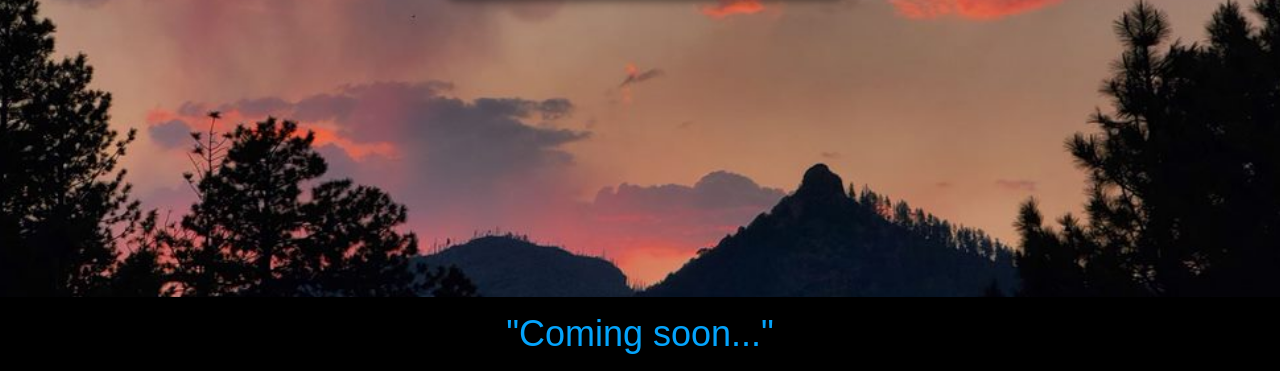
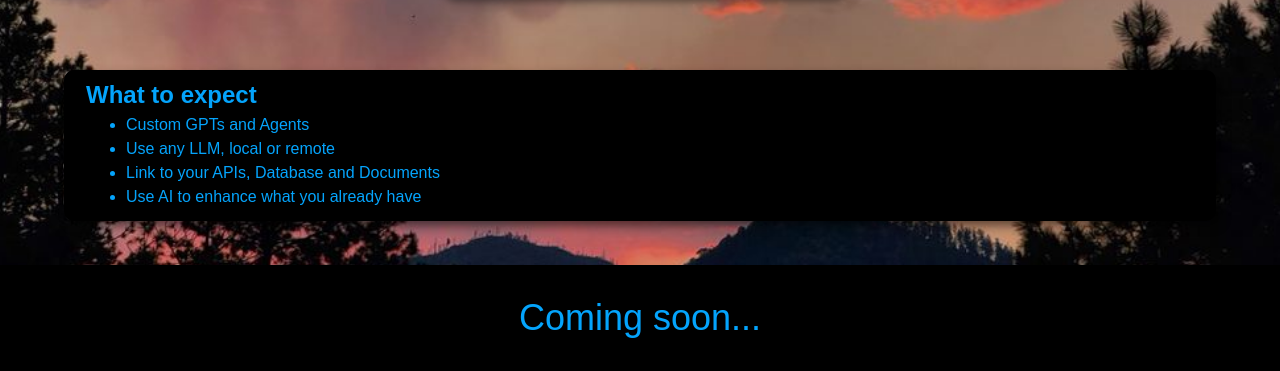
Before and after one commit to TheCowboyAI/thecowboyai.github.io, a plain HTML site: page index.html in a window 1280 px wide. Shown: the part 429-800 px from the top of the page. Drawn offline with Linux system fonts and the light colour scheme.

Commit message:
add card

```diff
--- a/index.html
+++ b/index.html
@@ -13,7 +13,19 @@
     <img src="img/logo_maybe_2.jpeg" class="image" />
     <div class="title">Cowboy AI</div>
   </div>
-  <footer class="footer">"Coming soon..."</footer>
+  <div class="whatscoming">
+    <h2>What to expect</h2>
+    <ul>
+      <li>Custom GPTs and Agents</li>
+      <li>Use any LLM, local or remote</li>
+      <li>Link to your APIs, Database and Documents</li>
+      <li>Use AI to enhance what you already have</li>
+    </ul>
+  </div>
+  <footer class="footer">
+    <input type="checkbox" id="toggle">
+    <label for="toggle">Coming soon...</label>
+  </footer>
 </body>
 
 </html>
--- a/styles.css
+++ b/styles.css
@@ -75,7 +75,6 @@ body {
 	padding-top: 25px;
   max-width: 90vw; /* Max width as a percentage of the viewport width */
   max-height: 50vh; /* Max height as a percentage of the viewport height */
-    /* ... */
 }
 
 .title {
@@ -116,3 +115,40 @@ body {
     padding: 10px 0; /* Add some padding */
     width: 100%; /* Ensure it spans the full width */
 }
+
+.whatscoming {
+  position: absolute; /* Make this container relative to position children absolutely inside it */
+  display: block;
+  bottom: 150px;
+  left:0;
+  right:0;
+  margin: 0 auto;
+  padding-top: 5px;
+  padding-left: 20px;
+  padding-bottom: 10px;
+  max-width: 90vw; /* Max width as a percentage of the viewport width */
+  max-height: 20vh; /* Max height as a percentage of the viewport height */
+  background-color: black; /* Footer background color */
+  color: #04A4FC;
+  border: 2px solid black; /* Adjust the border width as needed */
+  border-radius: 10px; /* Adjust the corner radius as needed */
+  box-shadow: 5px 5px 10px rgba(0, 0, 0, 0.5); /* Adjust the x-offset, y-offset, blur-radius, and color as needed */
+  clear: both;
+}
+
+input[type=checkbox] {
+  display: none;
+}
+
+input[type=checkbox] ~ label {
+  background: black;
+  color: #04A4FC;
+  padding: 16px;
+  display: block;
+}
+
+input[type=checkbox]:checked ~ label ~ .whatscoming {
+  /* opacity: 0;
+  height: 0; */
+  display: none;
+}
```
Lines whose indentation alone changed are shown as unchanged.
